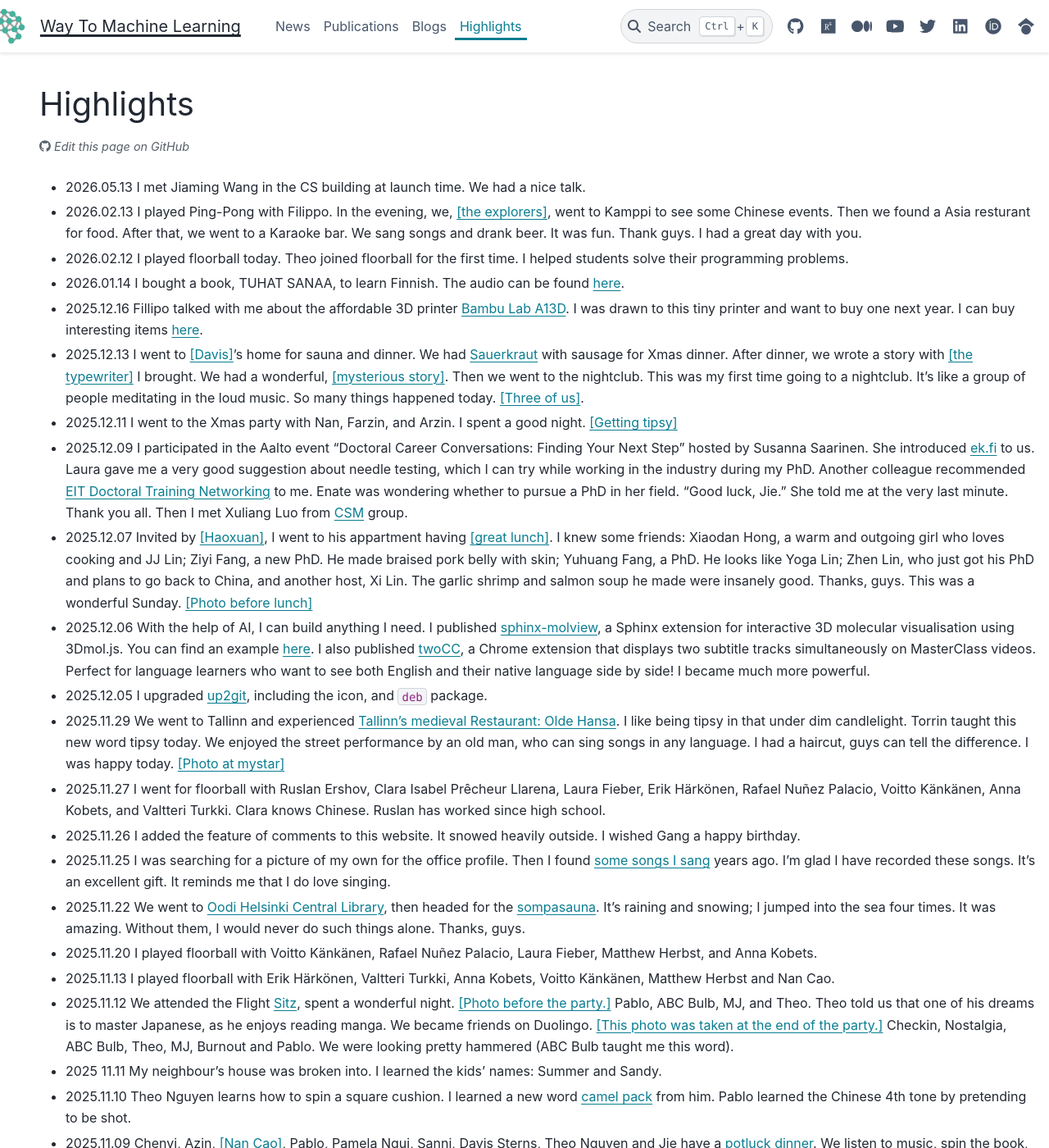
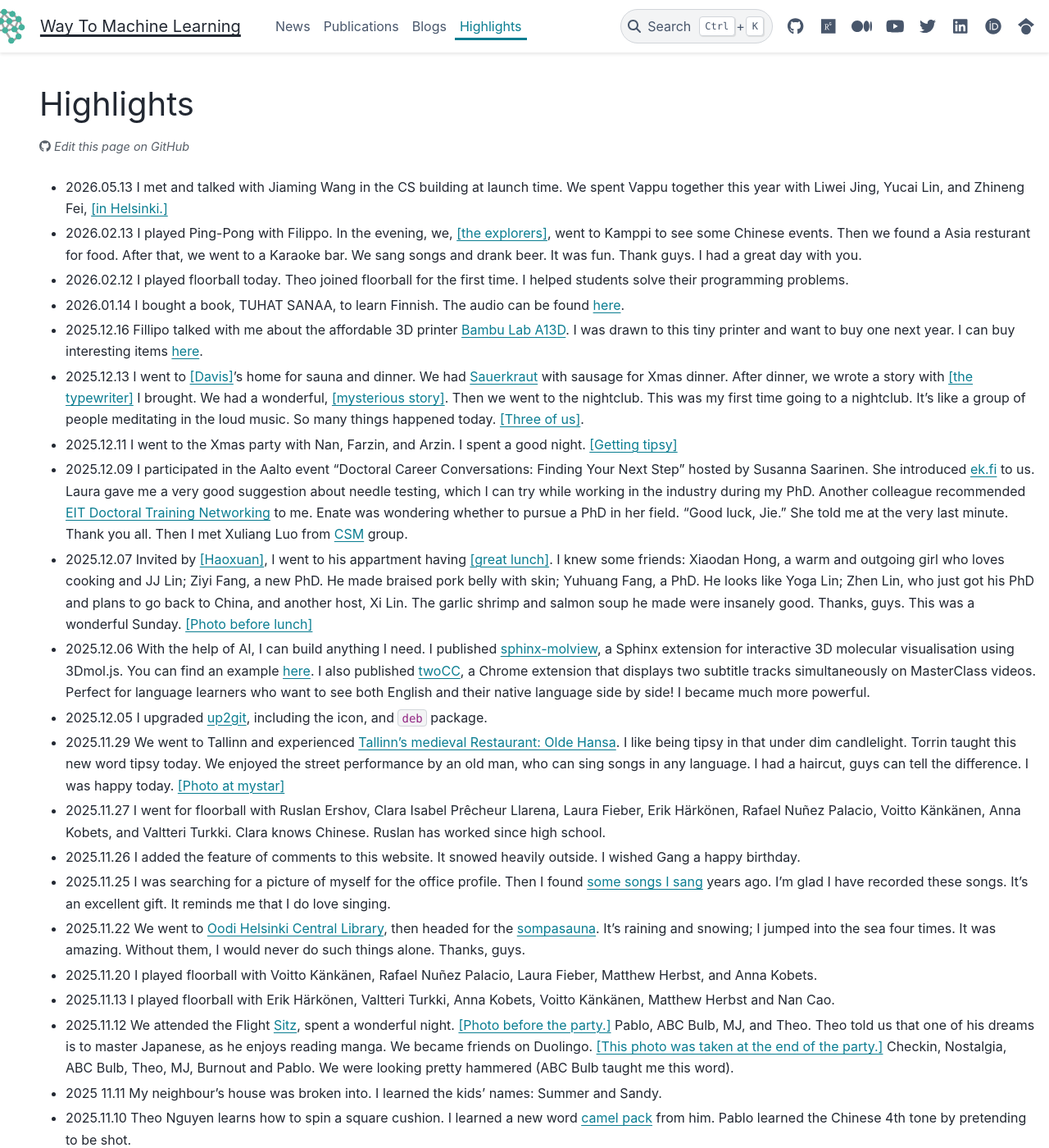
Before and after one commit to way2ml/way2ml.github.io, a Sphinx documentation site: the page built from doc/highlights.md, in a window 1280 px wide and 1400 px high. Shown: the whole window at 82% size. Built offline with Sphinx 7.4.7 and the PyData theme 0.15.4, drawn with Linux system fonts in a browser that asks for light colours; comment, search, counter and statistics services are not loaded.

Commit message:
Revise highlights for clarity and detail

```diff
--- a/doc/highlights.md
+++ b/doc/highlights.md
@@ -4,7 +4,7 @@
 ---
 
 # Highlights
-- 2026.05.13 I met Jiaming Wang in the CS building at launch time. We had a nice talk.
+- 2026.05.13 I met and talked with Jiaming Wang in the CS building at launch time. We spent Vappu together this year with Liwei Jing, Yucai Lin, and Zhineng Fei, <a href="./_static/moments/20260501_vappu.jpg" target="_blank" rel="noopener">[in Helsinki.]</a>
 - 2026.02.13 I played Ping-Pong with Filippo. In the evening, we, <a href="./_static/moments/20260213_kamppi.jpeg" target="_blank" rel="noopener">[the explorers]</a>, went to Kamppi to see some Chinese events. Then we found a Asia resturant for food. After that, we went to a Karaoke bar. We sang songs and drank beer. It was fun. Thank guys. I had a great day with you.
 - 2026.02.12 I played floorball today. Theo joined floorball for the first time. I helped students solve their programming problems.
 - 2026.01.14 I bought a book, TUHAT SANAA, to learn Finnish. The audio can be found [here](https://otava.fi/nemo/tuhatsanaa/aantamisohjeet-suomeksi/).
@@ -18,7 +18,7 @@
 - 2025.11.29 We went to Tallinn and experienced [Tallinn's medieval Restaurant: Olde Hansa](https://www.oldehansa.ee/). I like being tipsy in that under dim candlelight. Torrin taught this new word tipsy today. We enjoyed the street performance by an old man, who can sing songs in any language. I had a haircut, guys can tell the difference. I was happy today. <a href="./_static/moments/20251129_myStar.jpg" target="_blank" rel="noopener">[Photo at mystar]</a>
 - 2025.11.27 I went for floorball with Ruslan Ershov, Clara Isabel Prêcheur Llarena, Laura Fieber, Erik Härkönen, Rafael Nuñez Palacio, Voitto Känkänen, Anna Kobets, and Valtteri Turkki. Clara knows Chinese. Ruslan has worked since high school.
 - 2025.11.26 I added the feature of comments to this website. It snowed heavily outside. I wished Gang a happy birthday.
-- 2025.11.25 I was searching for a picture of my own for the office profile. Then I found <a href="./_static/moments/music_player.html" target="_blank" rel="noopener">some songs I sang</a> years ago. I'm glad I have recorded these songs. It's an excellent gift. It reminds me that I do love singing.
+- 2025.11.25 I was searching for a picture of myself for the office profile. Then I found <a href="./_static/moments/music_player.html" target="_blank" rel="noopener">some songs I sang</a> years ago. I'm glad I have recorded these songs. It's an excellent gift. It reminds me that I do love singing.
 - 2025.11.22 We went to [Oodi Helsinki Central Library](https://oodihelsinki.fi/en/), then headed for the [sompasauna](https://www.sompasauna.fi/). It's raining and snowing; I jumped into the sea four times. It was amazing. Without them, I would never do such things alone. Thanks, guys.
 - 2025.11.20 I played floorball with Voitto Känkänen, Rafael Nuñez Palacio, Laura Fieber, Matthew Herbst, and Anna Kobets.
 - 2025.11.13 I played floorball with Erik Härkönen, Valtteri Turkki, Anna Kobets, Voitto Känkänen, Matthew Herbst and Nan Cao.
```
